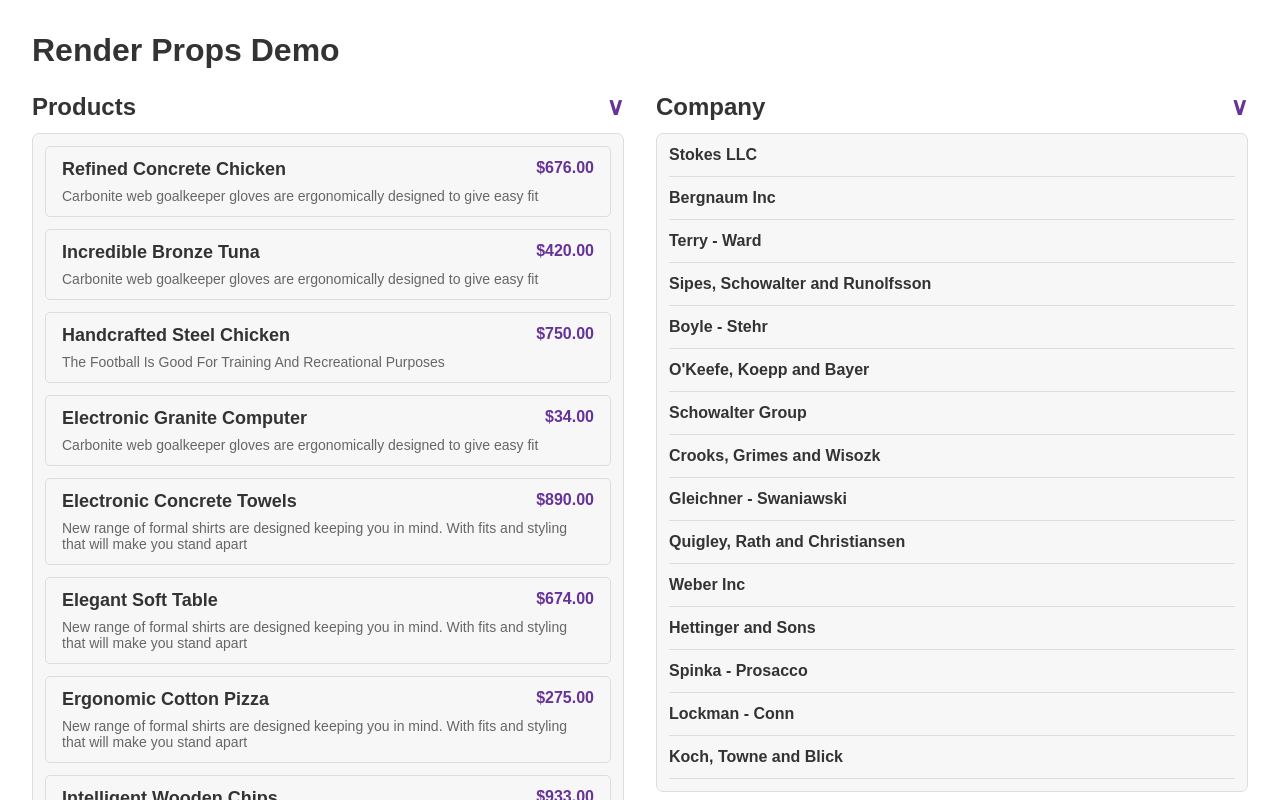
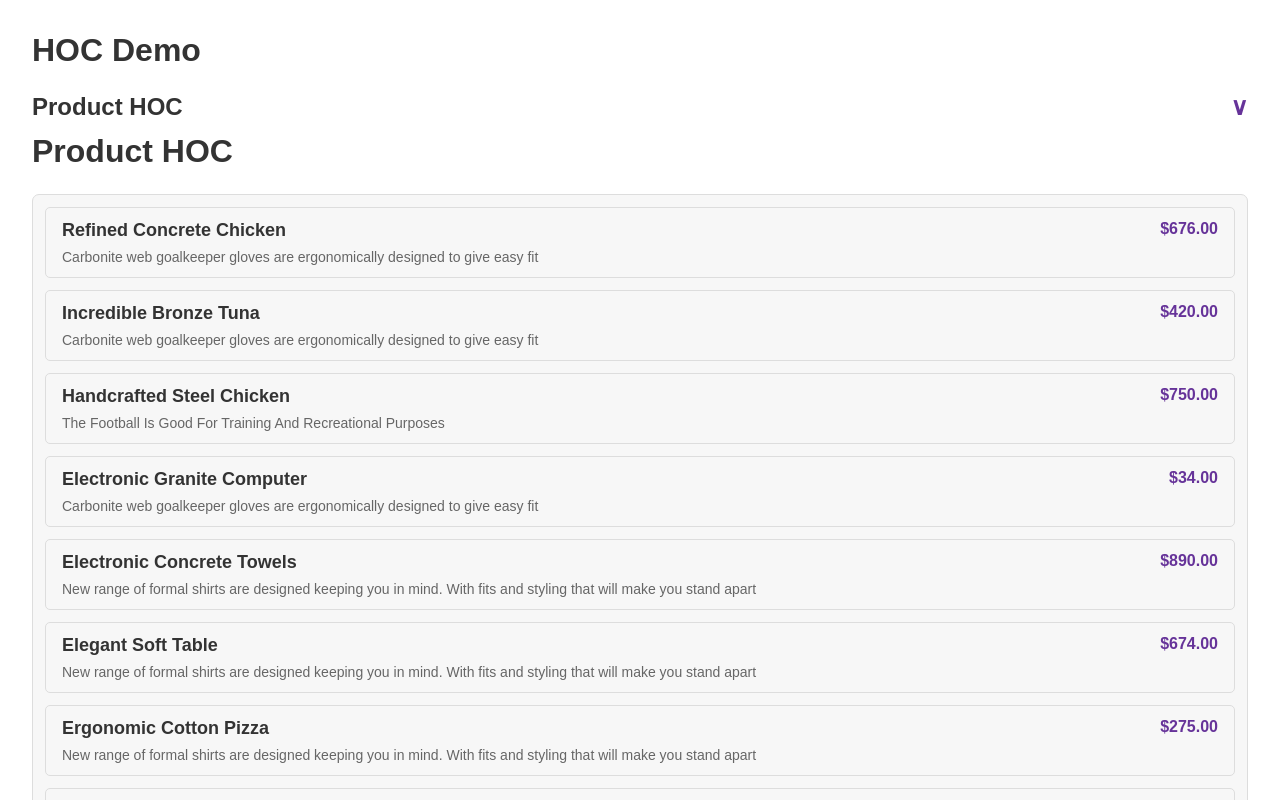
Before and after one commit to ashutosh-mishra-dev/The-Wild-Osis-this-is-big-project-using-csr-vite-and-ssr-next.js-and-more-functionality, a React (Vite) app: page / in a window 1280 px wide. Shown: the top 800 px of the page. Built offline with nearby package versions, Linux system fonts and the light colour scheme; a web font is replaced by a local one.

Commit message:
Section 28 : Advance react pattern : higher order props

```diff
--- a/src/AppForOtherLearn.jsx
+++ b/src/AppForOtherLearn.jsx
@@ -1,10 +1,6 @@
-import { useState } from "react";
 import { faker } from "@faker-js/faker";
 import "./otherLearning/styles.css";
-
-// ye example react me render props ke bare me dekha :
-// Render Props ek tariqa hai components ke beech logic share karne ka, jahan ek function-type prop use hoti hai jo batati hai UI kaunsa render hoga.
-// ab use nhi hota eske jagah custom hook use hota (sath hi useState aur useEffect)
+import withToggles from "./otherLearning/HOC";
 
 // ---------- faker api se rendom data aa rha h ------------------
 const products = Array.from({ length: 20 }, () => {
@@ -15,44 +11,42 @@ const products = Array.from({ length: 20 }, () => {
   };
 });
 
-const companies = Array.from({ length: 15 }, () => {
-  return {
-    companyName: faker.company.name(),
-    phrase: faker.company.catchPhrase(),
-  };
-});
+// const companies = Array.from({ length: 15 }, () => {
+//   return {
+//     companyName: faker.company.name(),
+//     phrase: faker.company.catchPhrase(),
+//   };
+// });
 
 // --------------------- App component -------------------------------------
-function AppForOtherLearn() {
+export default function AppForOtherLearn() {
+  // here we are using higher order component
+  const ProductListWithToggles = withToggles(ProductList);
+  console.log(ProductListWithToggles);
   return (
     <div>
-      <h1>Render Props Demo</h1>
-
+      <h1>HOC Demo</h1>
       <div className="col-2">
-        {/* render props ka use kiya ja rha h  list component ke throw
-          ye purane react me use hota tha jab hook available nhi the
-        */}
-        <List
-          title="Products"
+        {/* <ProductList title="Product HOC" items={products} /> */}
+        <ProductListWithToggles
+          title="Product HOC"
           items={products}
           render={(product) => (
             <ProductItem key={product.productName} product={product} />
           )}
         />
-
-        <List
-          title="Company"
-          items={companies}
-          render={(company) => (
-            <CompanyItem
-              key={company.productName}
-              company={company}
-              defaultVisibility={false}
-            />
-          )}
-        />
       </div>
     </div>
+  );
+}
+
+// --------------------- ProductItem component -------------------------------------
+function ProductList({ title, items, render }) {
+  return (
+    <>
+      <h1>{title}</h1>
+      <ul className="list">{items.map(render)}</ul>
+    </>
   );
 }
 
@@ -66,53 +60,3 @@ function ProductItem({ product }) {
     </li>
   );
 }
-// --------------------- CompanyItem component -------------------------------------
-function CompanyItem({ company, defaultVisibility }) {
-  const [isVisible, setIsVisisble] = useState(defaultVisibility);
-
-  return (
-    <li
-      className="company"
-      onMouseEnter={() => setIsVisisble(true)}
-      onMouseLeave={() => setIsVisisble(false)}>
-      <p className="company-name">{company.companyName}</p>
-      {isVisible && (
-        <p className="company-phrase">
-          <strong>About:</strong> {company.phrase}
-        </p>
-      )}
-    </li>
-  );
-}
-
-// --------------------- List component -------------------------------------
-
-function List({ title, items, render }) {
-  const [isOpen, setIsOpen] = useState(true);
-  const [isCollapsed, setIsCollapsed] = useState(false);
-
-  const displayItems = isCollapsed ? items.slice(0, 3) : items;
-
-  function toggleOpen() {
-    setIsOpen((isOpen) => !isOpen);
-    setIsCollapsed(false);
-  }
-
-  return (
-    <div className="list-container">
-      <div className="heading">
-        <h2>{title}</h2>
-        <button onClick={toggleOpen}>
-          {isOpen ? <span>&or;</span> : <span>&and;</span>}
-        </button>
-      </div>
-      {isOpen && <ul className="list">{displayItems.map(render)}</ul>}
-
-      <button onClick={() => setIsCollapsed((isCollapsed) => !isCollapsed)}>
-        {isCollapsed ? `Show all ${items.length}` : "Show less"}
-      </button>
-    </div>
-  );
-}
-
-export default AppForOtherLearn;
--- /dev/null
+++ b/src/otherLearning/HOC.jsx
@@ -0,0 +1,40 @@
+// React me Higher-Order Component (HOC) ek design pattern hai — jisme hum ek component ko argument ke roop me lete hain aur ek naya enhanced component return karte hain.
+
+// 👉 Simple shabdon me:
+
+// HOC ek function hai jo ek component ko input me leta hai aur ek naya component return karta hai, jisme kuch extra functionality hoti hai.
+
+// ye bhi ab react 19 me use nhi hota eski jagah bhi custom hook ne le li h
+
+import { useState } from "react";
+
+export default function withToggles(WrappedComponent) {
+  // List hi Ye inner component hai — actual HOC component.
+  return function List(props) {
+    const [isOpen, setIsOpen] = useState(true);
+    const [isCollapsed, setIsCollapsed] = useState(false);
+
+    const displayItems = isCollapsed ? props.items.slice(0, 3) : props.items;
+    console.log(displayItems);
+    function toggleOpen() {
+      setIsOpen((isOpen) => !isOpen);
+      setIsCollapsed(false);
+    }
+
+    return (
+      <div className="list-container">
+        <div className="heading">
+          <h2>{props.title}</h2>
+          <button onClick={toggleOpen}>
+            {isOpen ? <span>&or;</span> : <span>&and;</span>}
+          </button>
+        </div>
+        {isOpen && <WrappedComponent {...props} items={displayItems} />}
+
+        <button onClick={() => setIsCollapsed((isCollapsed) => !isCollapsed)}>
+          {isCollapsed ? `Show all ${props.items.length}` : "Show less"}
+        </button>
+      </div>
+    );
+  };
+}
```
